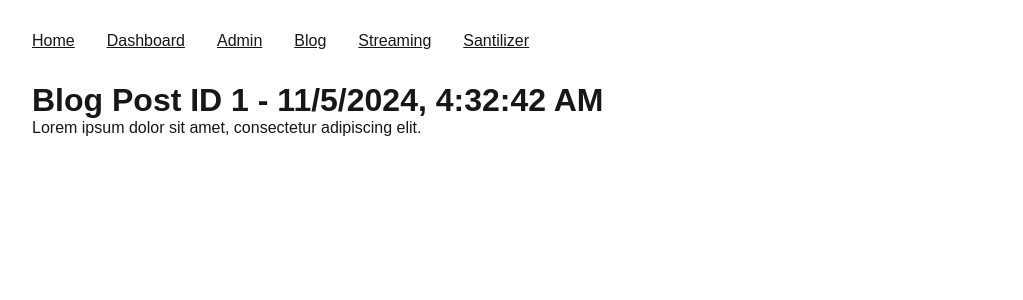
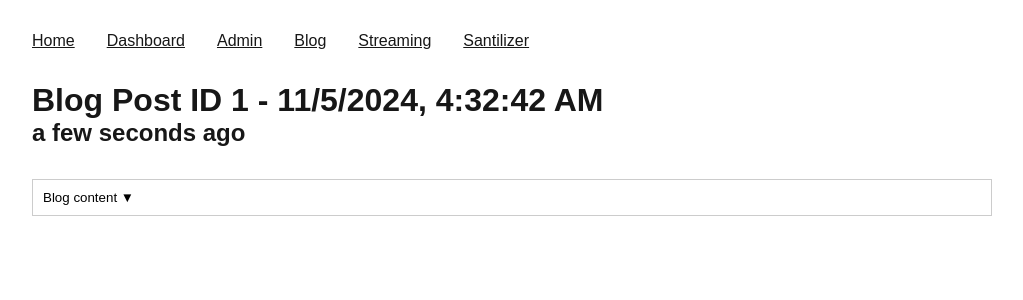
Before and after one commit to duannx/next-demo-app-router, a Next.js app: page /blog/1 in a window 1280 px wide. Shown: the top 300 px of the page, without its empty margins (128-1151 px from the left). Built offline with nearby package versions, Linux system fonts and the light colour scheme; a web font is replaced by a local one.

Commit message:
add client components

```diff
--- /dev/null
+++ b/app/blog/[id]/BlogContent.tsx
@@ -0,0 +1,6 @@
+import sanitizeHtml from 'sanitize-html'
+
+export default function BlogContent({content}: {content: string}) {
+    console.log('This log is on the BlogContent Server only')
+    return <div dangerouslySetInnerHTML={{__html: sanitizeHtml(content)}}></div>
+}
--- /dev/null
+++ b/app/blog/[id]/Collapsible.tsx
@@ -0,0 +1,34 @@
+'use client';
+
+import { useState } from 'react';
+
+export default function Collapsible({ title, children }: { title: string; children: React.ReactNode }) {
+    const [isOpen, setIsOpen] = useState(false);
+    console.log('Children of Collapsible', children)
+
+    return (
+        <div style={{
+            marginTop: '2em'
+        }}>
+            <button
+                onClick={() => setIsOpen(!isOpen)}
+                style={{
+                    display: 'block',
+                    width: '100%',
+                    textAlign: 'left',
+                    background: 'none',
+                    border: '1px solid #ccc',
+                    padding: '10px',
+                    cursor: 'pointer',
+                }}
+            >
+                {title} {isOpen ? '▲' : '▼'}
+            </button>
+            {isOpen && (
+                <div style={{ padding: '10px', border: '1px solid #ccc', borderTop: 'none' }}>
+                    {children}
+                </div>
+            )}
+        </div>
+    );
+}
--- /dev/null
+++ b/app/blog/[id]/TimeAgo.tsx
@@ -0,0 +1,16 @@
+'use client'
+
+import moment from "moment";
+import { useEffect, useState } from "react";
+
+export default function TimeAgo({ time }: { time: number }) {
+  console.log("original time", time);
+  const [timeAgo, setTimeAgo] = useState('some time ago');
+  useEffect(() => {
+    const interval = setInterval(() => {
+      setTimeAgo(moment(time).fromNow());
+    }, 1000);
+    return () => clearInterval(interval);
+  });
+  return <h2>{timeAgo}</h2>;
+}
--- a/app/blog/[id]/page.tsx
+++ b/app/blog/[id]/page.tsx
@@ -1,6 +1,9 @@
 // app/blog/[id]/page.tsx
 
 import { FC } from "react";
+import TimeAgo from "./TimeAgo";
+import BlogContent from "./BlogContent";
+import Collapsible from "./Collapsible";
 
 interface BlogPost {
   title: string;
@@ -23,8 +26,13 @@ const BlogPage: FC<BlogPageProps> = async ({ params }) => {
 
   return (
     <div>
-      <h1>{blogPost.title} - {new Date().toLocaleString()}</h1>
-      <p>{blogPost.content}</p>
+      <h1>
+        {blogPost.title} - {new Date().toLocaleString()}
+      </h1>
+      <TimeAgo time={Date.now()}></TimeAgo>
+      <Collapsible title="Blog content">
+        <BlogContent content={blogPost.content}></BlogContent>
+      </Collapsible>
     </div>
   );
 };
--- a/package.json
+++ b/package.json
@@ -13,6 +13,7 @@
     "@next/bundle-analyzer": "^15.0.3",
     "cross-env": "^7.0.3",
     "express": "^4.21.1",
+    "moment": "^2.30.1",
     "next": "15.0.2",
     "react": "19.0.0-rc-02c0e824-20241028",
     "react-dom": "19.0.0-rc-02c0e824-20241028",
```
Also changed, not shown: 1 other file (tests, documents, lock files or other folders).
